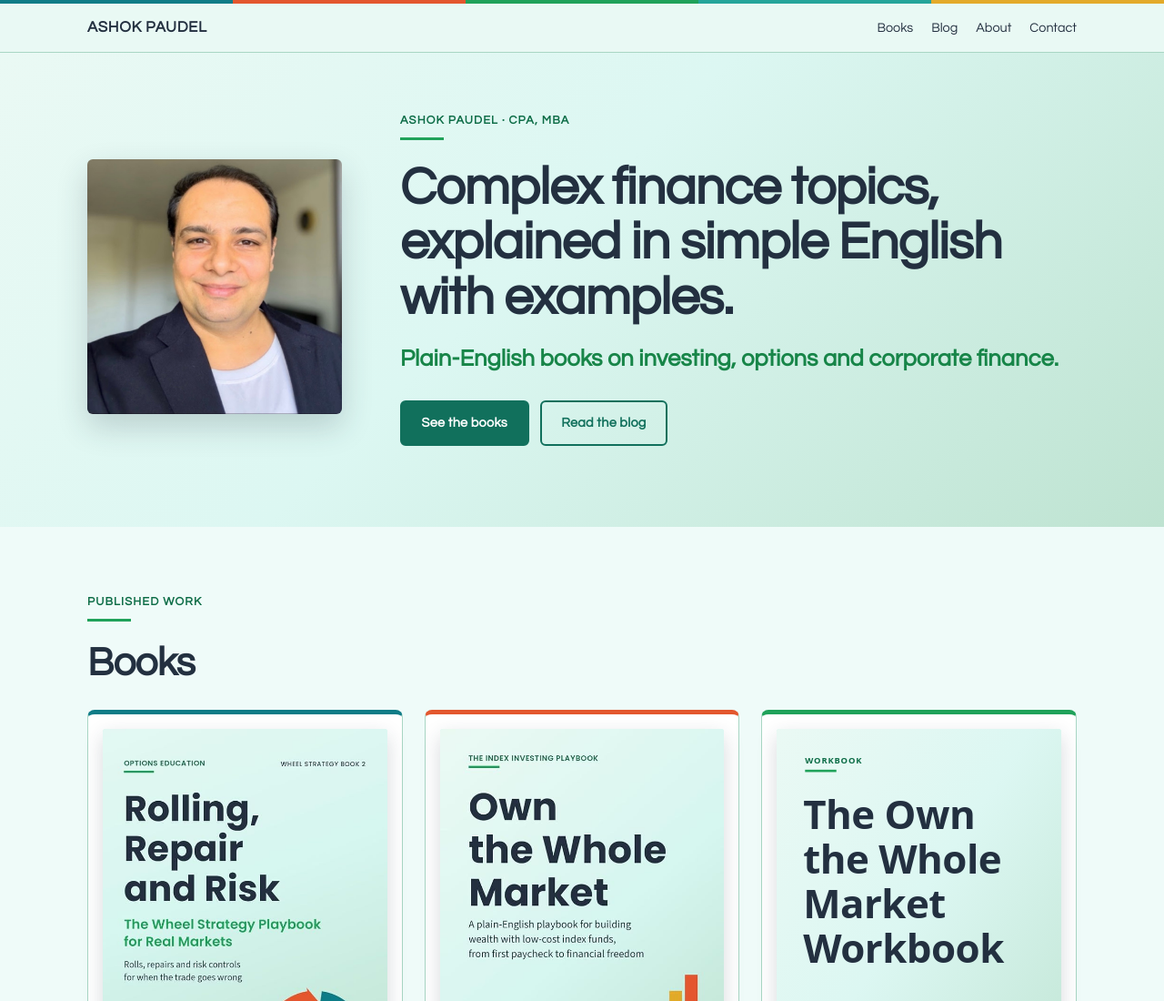
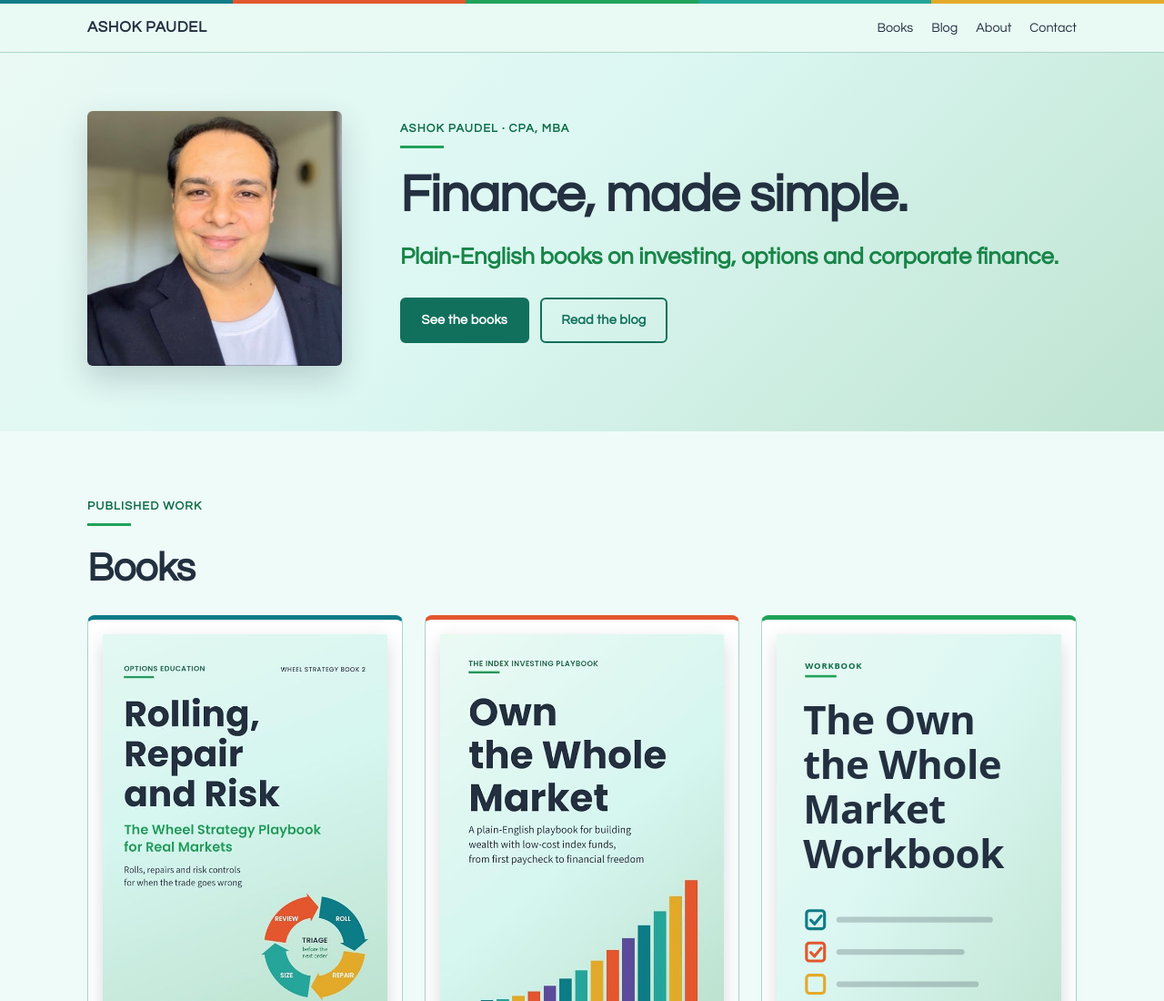
Before and after one commit to leduap/ashok-paudel-author-site, a plain HTML site: page index.html in a window 1280 px wide. Shown: the top 1100 px of the page at 91% size. Drawn offline with Linux system fonts and the light colour scheme.

Commit message:
Headline: Finance, made simple.
Co-authored-by: Cursor <cursoragent@cursor.com>

```diff
--- a/content.js
+++ b/content.js
@@ -19,7 +19,7 @@ const SITE = {
   credentials: "CPA, MBA",
 
   // The big line at the top of the home page: one sentence saying what readers get.
-  headline: "Complex finance topics, explained in simple English with examples.",
+  headline: "Finance, made simple.",
 
   // The smaller green line under it.
   // DRAFT written from the book listings. Change it to your own words.
--- a/index.html
+++ b/index.html
@@ -33,7 +33,7 @@
         <img class="portrait" id="photo" src="assets/author-photo.jpg" alt="Portrait of Ashok Paudel" width="280" height="280">
         <div>
           <p class="eyebrow" id="eyebrow">Ashok Paudel · CPA, MBA</p>
-          <h1 data-text="headline">Complex finance topics, explained in simple English with examples.</h1>
+          <h1 data-text="headline">Finance, made simple.</h1>
           <p class="tagline" data-text="tagline"></p>
           <p class="hero-actions">
             <a class="button" href="#books">See the books</a>
```
